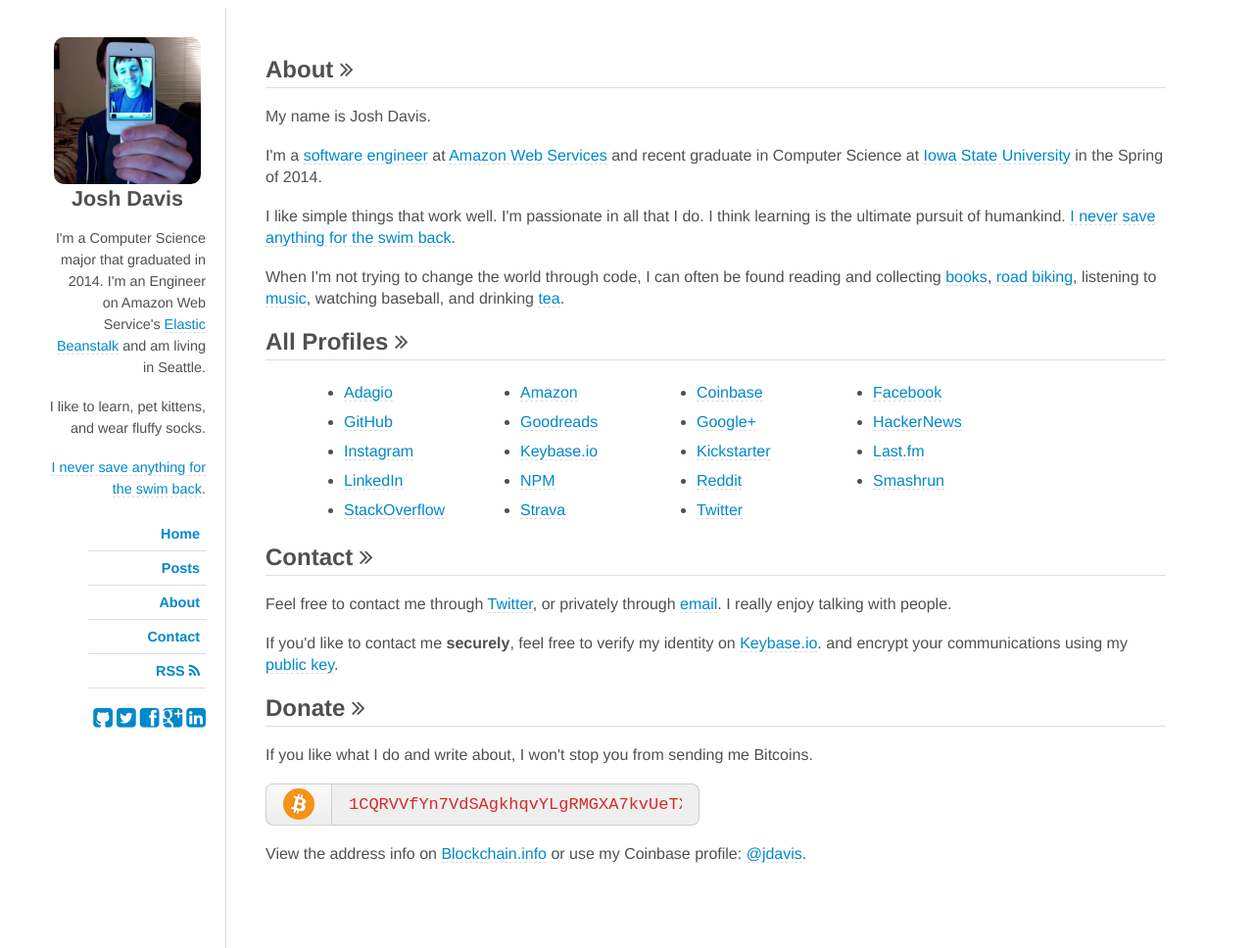
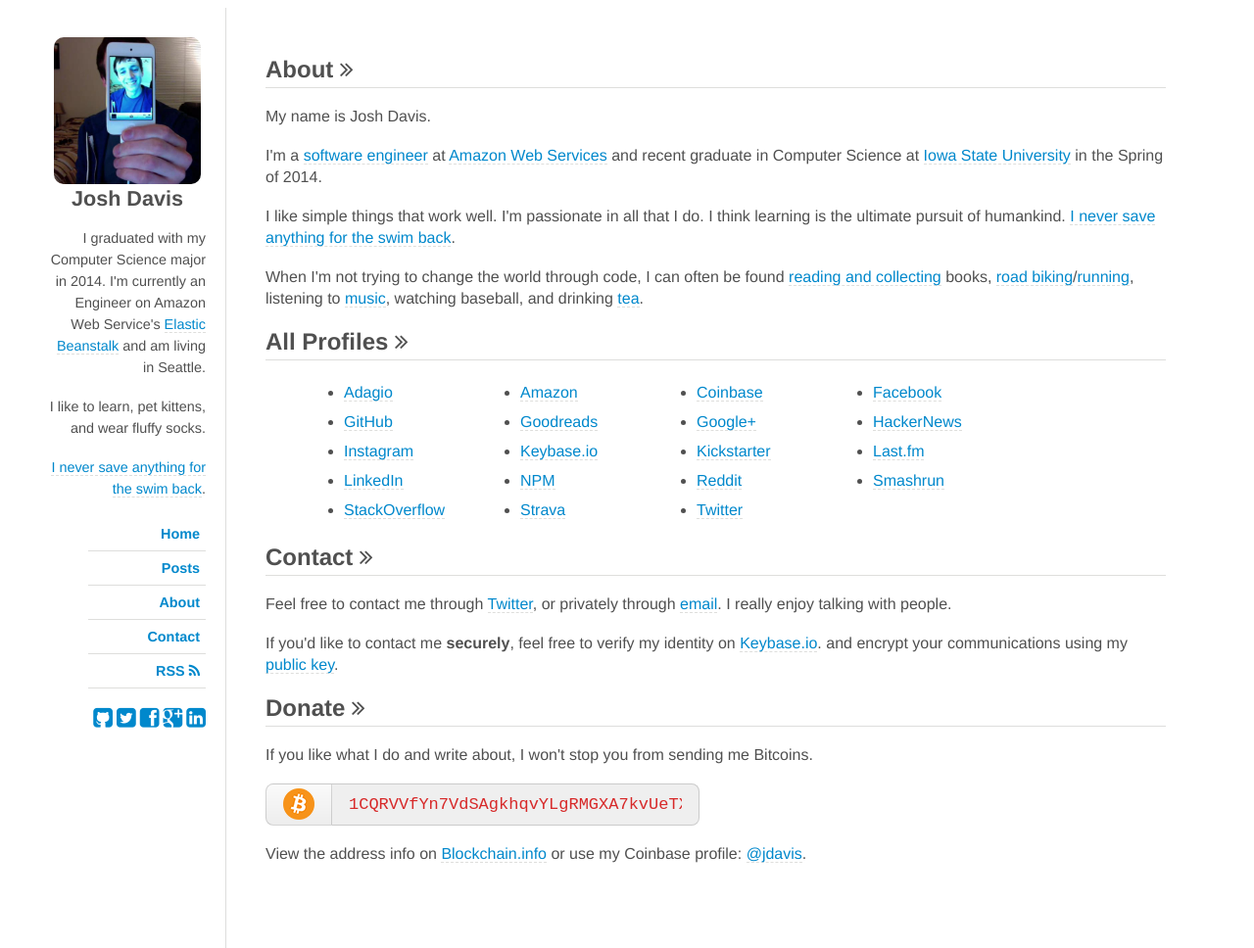
Before and after one commit to jdavis/jdavis.github.com, a Jekyll site: the page built from about.html, in a window 1280 px wide. Shown: the whole page at 98% size. Built offline with Jekyll 4.4.1, drawn with Linux system fonts in a browser that asks for light colours; nearby versions of some CDN libraries; some web fonts are replaced.

Commit message:
Adjust about details

```diff
--- a/_layouts/default.html
+++ b/_layouts/default.html
@@ -46,8 +46,8 @@
 
                 <div class="paragraphs">
                     <p>
-                        I'm a Computer Science major that graduated in 2014.
-                        I'm an Engineer on Amazon Web Service's
+                        I graduated with my Computer Science major in 2014.
+                        I'm currently an Engineer on Amazon Web Service's
                         <a href="https://aws.amazon.com/elasticbeanstalk/">Elastic Beanstalk</a>
                         and am living in Seattle.
                     </p>
--- a/about.html
+++ b/about.html
@@ -28,9 +28,9 @@
 
 <p>
     When I'm not trying to change the world through code, I can often be found
-    reading and collecting
-    <a href="{{ site.data.accounts.goodreads.site }}">books</a>,
-    <a href="{{ site.data.accounts.strava.site }}">road biking</a>,
+    <a href="{{ site.data.accounts.goodreads.site }}">reading and collecting</a>
+    books,
+    <a href="{{ site.data.accounts.strava.site }}">road biking</a>/<a href="{{ site.data.accounts.smashrun.site }}">running</a>,
     listening to
     <a href="{{ site.data.accounts.lastfm.site }}">music</a>,
     watching baseball, and drinking
```
